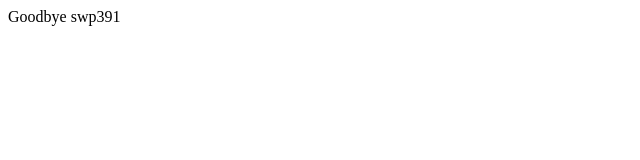
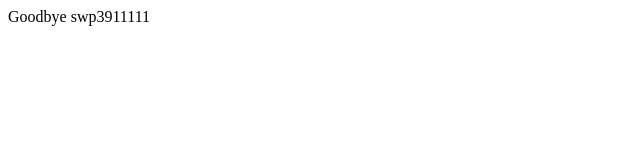
Before and after one commit to Hieund54/DemoGit, a plain HTML site: page index.html in a window 1280 px wide. Shown: the full height of the page, 0-640 px from the left. Drawn offline with Linux system fonts and the light colour scheme.

Commit message:
Update index.html

```diff
--- a/index.html
+++ b/index.html
@@ -1 +1 @@
-<p>Goodbye swp391</p>
+<p>Goodbye swp3911111</p>
```
